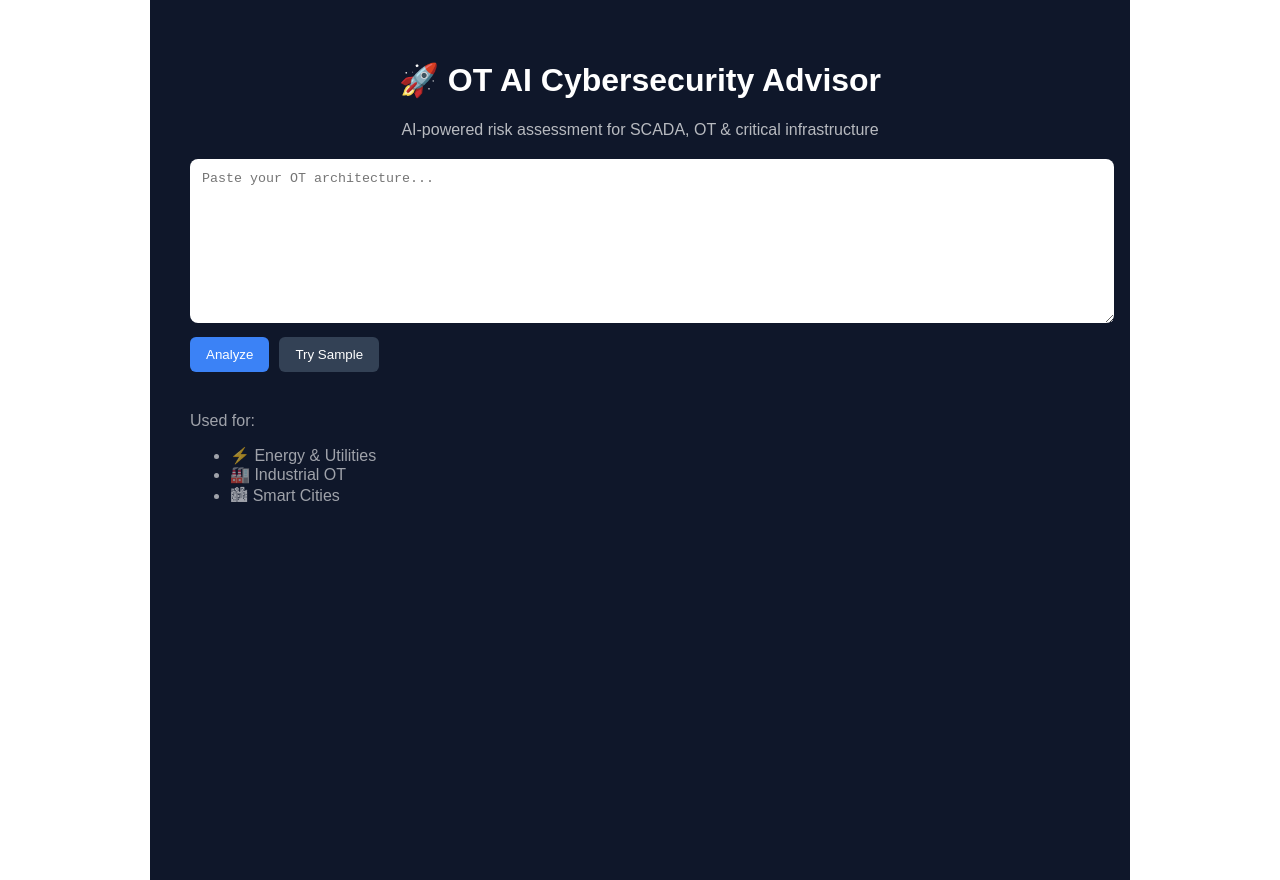
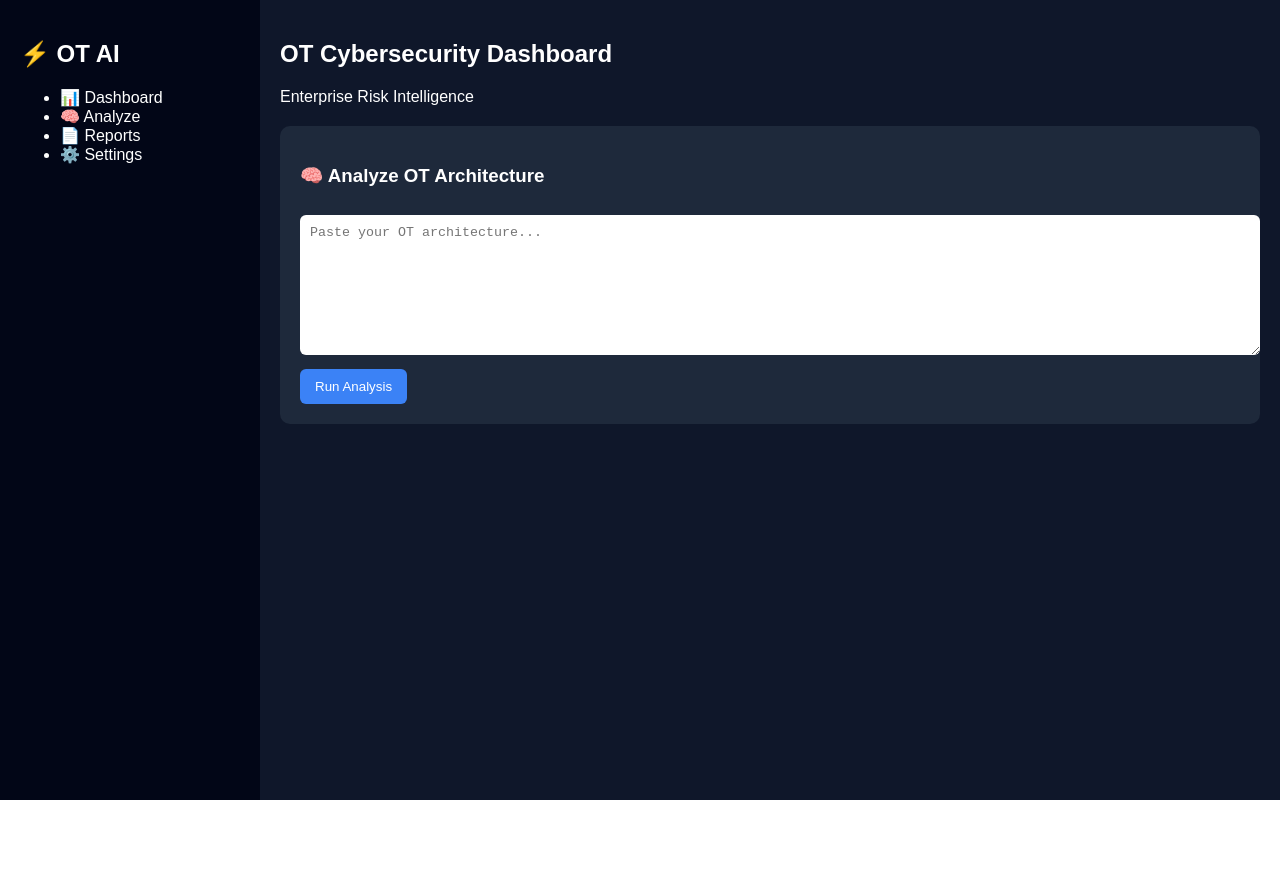
Before and after one commit to barjatyag/ot-ai-advisor, a Next.js app: page / in a window 1280 px wide. After the commit the page ends 800 px from the top, so only its background shows below. Built offline with nearby package versions, Linux system fonts and the light colour scheme.

Commit message:
Update page.js

```diff
--- a/app/page.js
+++ b/app/page.js
@@ -1,6 +1,6 @@
 "use client";
 
-import { useState, useEffect } from "react";
+import { useState } from "react";
 
 export default function Home() {
   const [input, setInput] = useState("");
@@ -12,8 +12,6 @@ export default function Home() {
       setResult("Please enter architecture details");
       return;
     }
-
-    if (loading) return;
 
     setLoading(true);
     setResult("");
@@ -34,23 +32,6 @@ export default function Home() {
     }
   };
 
-  // 🔥 Dynamic PDF
-  const downloadPDF = async () => {
-    const { jsPDF } = await import("jspdf");
-    const doc = new jsPDF();
-
-    const lines = doc.splitTextToSize(result, 180);
-
-    doc.setFontSize(14);
-    doc.text("OT Cybersecurity Report", 10, 10);
-
-    doc.setFontSize(10);
-    doc.text(lines, 10, 20);
-
-    doc.save("OT_Report.pdf");
-  };
-
-  // 🎯 Extract sections
   const getSection = (title) => {
     const part = result.split(title)[1];
     return part ? part.split("\n\n")[0].trim() : "";
@@ -69,15 +50,32 @@ export default function Home() {
   };
 
   return (
-    <div style={styles.container}>
+    <div style={styles.app}>
 
-      {/* 🚀 HERO */}
-      <h1 style={styles.title}>🚀 OT AI Cybersecurity Advisor</h1>
-      <p style={styles.subtitle}>
-        AI-powered risk assessment for SCADA, OT & critical infrastructure
-      </p>
+      {/* SIDEBAR */}
+      <div style={styles.sidebar}>
+        <h2>⚡ OT AI</h2>
+        <ul>
+          <li>📊 Dashboard</li>
+          <li>🧠 Analyze</li>
+          <li>📄 Reports</li>
+          <li>⚙️ Settings</li>
+        </ul>
+      </div>
 
-      {/* INPUT */}
+      {/* MAIN */}
+      <div style={styles.main}>
+
+        {/* HEADER */}
+        <div style={styles.header}>
+          <h2>OT Cybersecurity Dashboard</h2>
+          <span>Enterprise Risk Intelligence</span>
+        </div>
+
+        {/* INPUT CARD */}
+        <div style={styles.card}>
+          <h3>🧠 Analyze OT Architecture</h3>
+
           <textarea
             placeholder="Paste your OT architecture..."
             style={styles.textarea}
@@ -85,43 +83,41 @@ export default function Home() {
             onChange={(e) => setInput(e.target.value)}
           />
 
-      {/* BUTTONS */}
-      <div style={{ display: "flex", gap: "10px", marginTop: "10px" }}>
           <button style={styles.button} onClick={analyze}>
-          {loading ? "Analyzing..." : "Analyze"}
-        </button>
-
-        <button
-          style={styles.secondaryBtn}
-          onClick={() =>
-            setInput(
-              "SCADA system with no segmentation and legacy protocols"
-            )
-          }
-        >
-          Try Sample
+            {loading ? "Analyzing..." : "Run Analysis"}
           </button>
         </div>
 
         {/* LOADING */}
         {loading && (
           <div style={styles.loading}>
-          ⏳ Running AI Cyber Risk Analysis...
+            🔍 Running AI Risk Assessment...
           </div>
         )}
 
-      {/* RESULT */}
+        {/* DASHBOARD CARDS */}
         {result && (
           <>
-          {/* RISK SCORE */}
-          <div style={styles.riskBox}>
-            ⚠️ Risk Level:
-            <span style={{ color: getRiskColor(), marginLeft: 10 }}>
+            <div style={styles.grid}>
+              <div style={styles.metricCard}>
+                <h4>Risk Level</h4>
+                <p style={{ color: getRiskColor(), fontSize: "20px" }}>
                   {getRiskLevel()}
-            </span>
+                </p>
               </div>
 
-          {/* CARDS */}
+              <div style={styles.metricCard}>
+                <h4>System Type</h4>
+                <p>SCADA / OT</p>
+              </div>
+
+              <div style={styles.metricCard}>
+                <h4>Status</h4>
+                <p>Analyzed</p>
+              </div>
+            </div>
+
+            {/* RESULTS */}
             <div style={styles.card}>
               <h3>🔍 Findings</h3>
               <pre>{getSection("Findings:")}</pre>
@@ -136,32 +132,8 @@ export default function Home() {
               <h3>✅ Recommendations</h3>
               <pre>{getSection("Recommendations:")}</pre>
             </div>
-
-          {/* DOWNLOAD */}
-          <button style={styles.button} onClick={downloadPDF}>
-            📄 Download Report
-          </button>
-
-          {/* PRO CTA */}
-          <div style={styles.proBox}>
-            🔒 Upgrade to Pro:
-            <ul>
-              <li>📄 Detailed PDF Report</li>
-              <li>📊 Compliance Mapping (NIST, IEC)</li>
-              <li>📈 Risk Dashboard</li>
-            </ul>
-          </div>
           </>
         )}
-
-      {/* TRUST */}
-      <div style={styles.footer}>
-        Used for:
-        <ul>
-          <li>⚡ Energy & Utilities</li>
-          <li>🏭 Industrial OT</li>
-          <li>🏙 Smart Cities</li>
-        </ul>
       </div>
     </div>
   );
@@ -170,71 +142,60 @@ export default function Home() {
 /* 🎨 STYLES */
 
 const styles = {
-  container: {
+  app: {
+    display: "flex",
+    fontFamily: "Arial",
     background: "#0f172a",
+    color: "white",
     minHeight: "100vh",
-    padding: "40px",
-    color: "white",
-    fontFamily: "Arial",
-    maxWidth: "900px",
-    margin: "auto",
   },
-  title: {
-    textAlign: "center",
-    fontSize: "32px",
+  sidebar: {
+    width: "220px",
+    background: "#020617",
+    padding: "20px",
   },
-  subtitle: {
-    textAlign: "center",
-    opacity: 0.7,
+  main: {
+    flex: 1,
+    padding: "20px",
+  },
+  header: {
+    marginBottom: "20px",
+  },
+  card: {
+    background: "#1e293b",
+    padding: "20px",
+    borderRadius: "10px",
     marginBottom: "20px",
   },
   textarea: {
     width: "100%",
-    height: "140px",
-    padding: "12px",
-    borderRadius: "8px",
+    height: "120px",
+    marginTop: "10px",
+    padding: "10px",
+    borderRadius: "6px",
     border: "none",
   },
   button: {
-    padding: "10px 16px",
+    marginTop: "10px",
+    padding: "10px 15px",
     background: "#3b82f6",
     border: "none",
     borderRadius: "6px",
     color: "white",
     cursor: "pointer",
   },
-  secondaryBtn: {
-    padding: "10px 16px",
-    background: "#334155",
-    border: "none",
-    borderRadius: "6px",
-    color: "white",
-    cursor: "pointer",
+  loading: {
+    marginTop: "10px",
   },
-  loading: {
-    marginTop: "15px",
-    opacity: 0.7,
+  grid: {
+    display: "flex",
+    gap: "15px",
+    marginBottom: "20px",
   },
-  riskBox: {
-    marginTop: "20px",
-    fontSize: "20px",
-    fontWeight: "bold",
-  },
-  card: {
-    marginTop: "15px",
-    background: "#1e293b",
-    padding: "15px",
-    borderRadius: "8px",
-  },
-  proBox: {
-    marginTop: "20px",
+  metricCard: {
     background: "#111827",
     padding: "15px",
     borderRadius: "8px",
-    border: "1px solid #334155",
-  },
-  footer: {
-    marginTop: "40px",
-    opacity: 0.6,
+    flex: 1,
   },
 };
```
Lines whose indentation alone changed are shown as unchanged.
